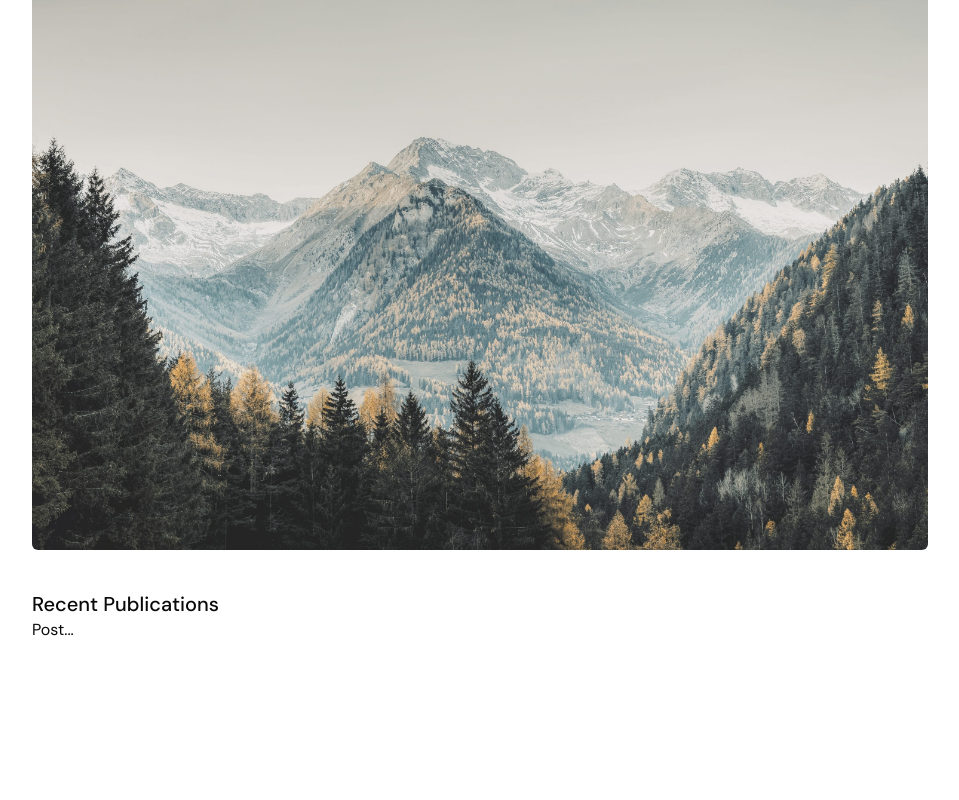
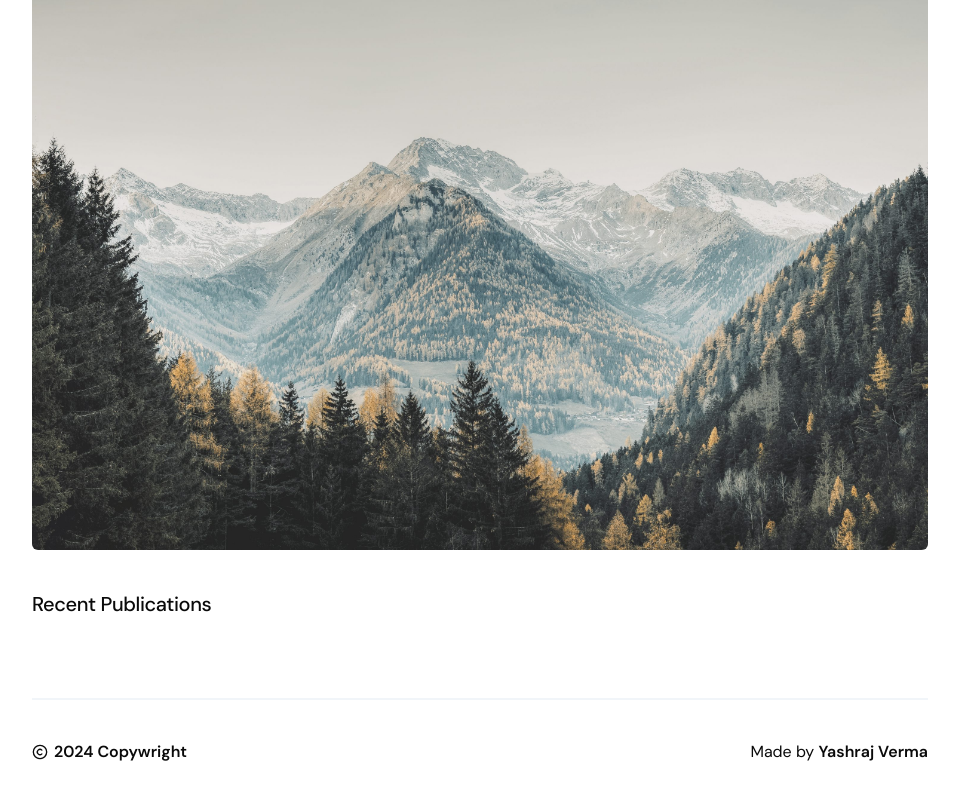
Before and after one commit to yashrajvrma/ChitPost-blog, a React (Vite) app in the folder frontend/: page / in a window 1280 px wide. Shown: the part 512-1312 px from the top of the page, without its empty margins (160-1119 px from the left). Before the commit the page ends 1266 px from the top, so only its background shows below. Built offline with nearby package versions, Linux system fonts and the light colour scheme; no server answers; a web font is replaced by a local one.

Commit message:
add footer to homepage

```diff
--- /dev/null
+++ b/frontend/src/components/Footer.tsx
@@ -0,0 +1,24 @@
+import { Copyright } from "lucide-react";
+
+function Footer() {
+  return (
+    <div className="footer flex flex-row justify-between items-center border-t-2 border-slate-100 sm:max-w-5xl max-w-2xl gap-2 py-10">
+      <div className="flex flex-row items-center gap-1.5 font-semibold">
+        <span>
+          <Copyright size={16} strokeWidth={2} />
+        </span>
+        2024 Copywright
+      </div>
+      <div>
+        Made by{" "}
+        <span className="font-semibold">
+          <a href="https://x.com/yashrajvrma" target="blank">
+            Yashraj Verma
+          </a>
+        </span>{" "}
+      </div>
+    </div>
+  );
+}
+
+export default Footer;
--- a/frontend/src/pages/Home.tsx
+++ b/frontend/src/pages/Home.tsx
@@ -1,3 +1,4 @@
+import Footer from "../components/Footer";
 import Navbar from "../components/Navbar";
 import Blogs from "./Blogs";
 
@@ -28,17 +29,18 @@ function Home() {
             />
           </div>
         </div>
-        <div className="recent-publications flex flex-col">
+        <div className="recent-publications flex flex-col tracking-tight">
           {" "}
           <div className="sm:text-xl text-lg font-sans flex flex-start font-medium">
             Recent Publications
           </div>
-          <div>Post...</div>
-          <br />
-          <br />
-          <br />
+          <div>
+            <Blogs />
+          </div>
         </div>
-        <div className="footer"></div>
+        <div>
+          <Footer />
+        </div>
       </div>
     </div>
   );
```
